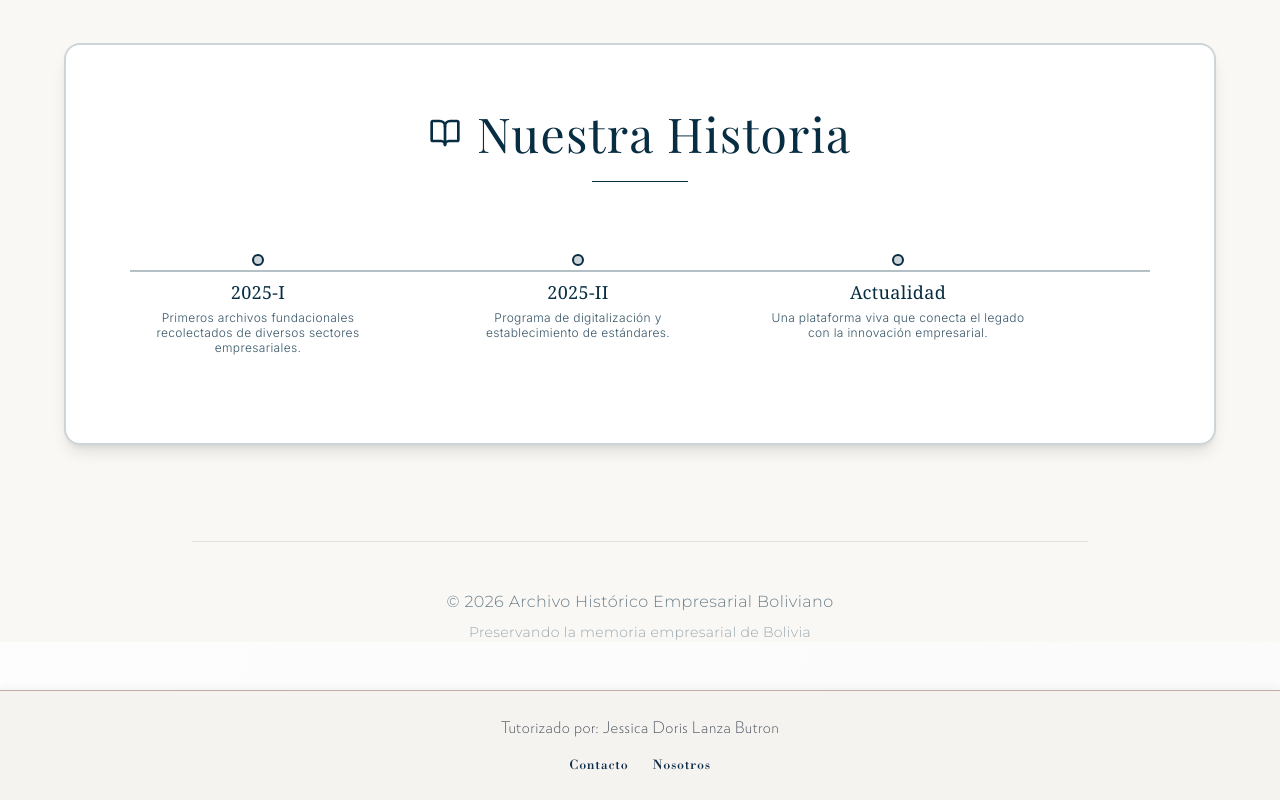
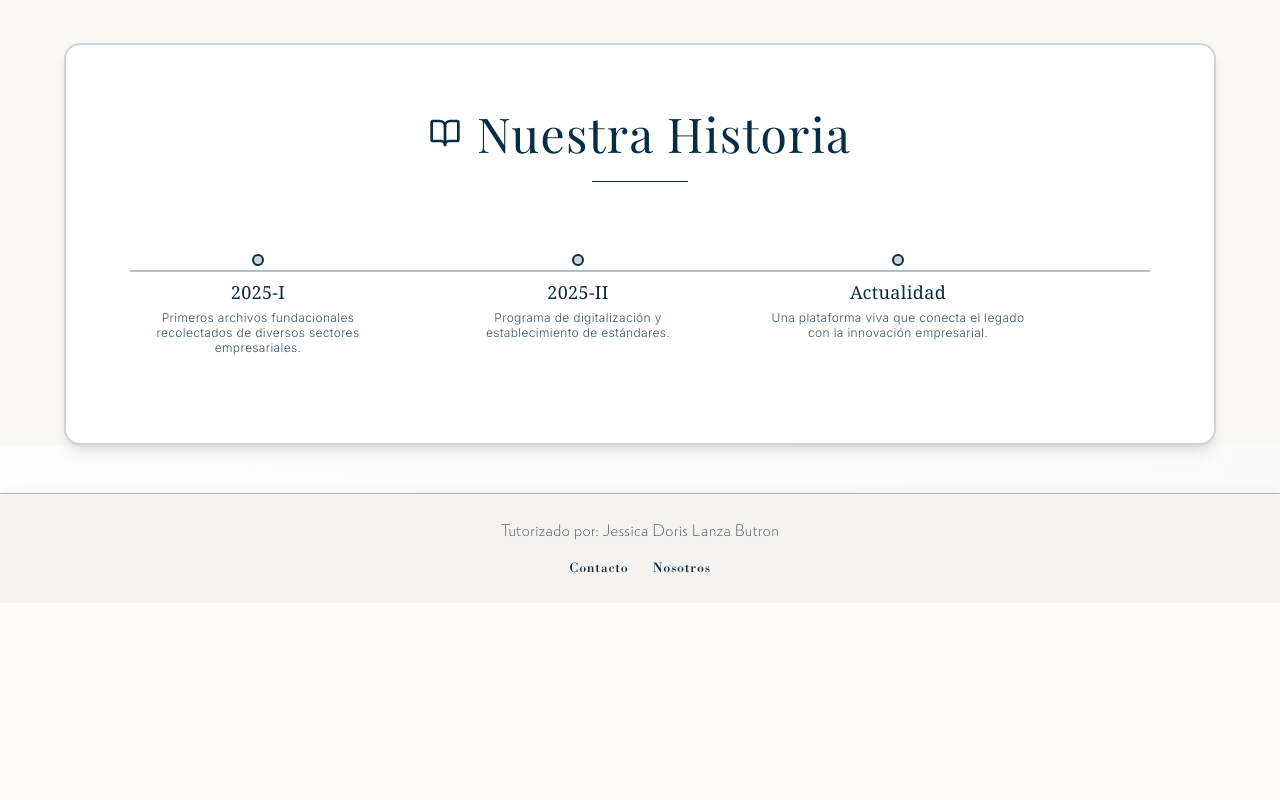
Before and after one commit to OctaLuna/Orbis-Seguridad, a React (Create React App) app in the folder Frontend/: page /historia in a window 1280 px wide. Shown: the part 2357-3157 px from the top of the page. After the commit the page ends 2960 px from the top, so only its background shows below. Built offline with nearby package versions, Linux system fonts and the light colour scheme; no server answers; a web font is replaced by a local one.

Commit message:
"removing footer section of us"

```diff
--- a/Frontend/src/screens/historiaPage.js
+++ b/Frontend/src/screens/historiaPage.js
@@ -328,14 +328,7 @@ const AboutUsPage = () => {
         </section>
 
         {/* FOOTER MEJORADO */}
-        <footer className="mt-24 pt-12 border-t border-[#072D42]/10 text-center max-w-4xl mx-auto">
-          <p className="text-base font-light tracking-wide text-[#072D42]/60 font-montserrat">
-            © {new Date().getFullYear()} Archivo Histórico Empresarial Boliviano
-          </p>
-          <p className="text-sm font-light tracking-wide text-[#072D42]/40 font-montserrat mt-2">
-            Preservando la memoria empresarial de Bolivia
-          </p>
-        </footer>
+
       </main>
     </div>
   );
```
